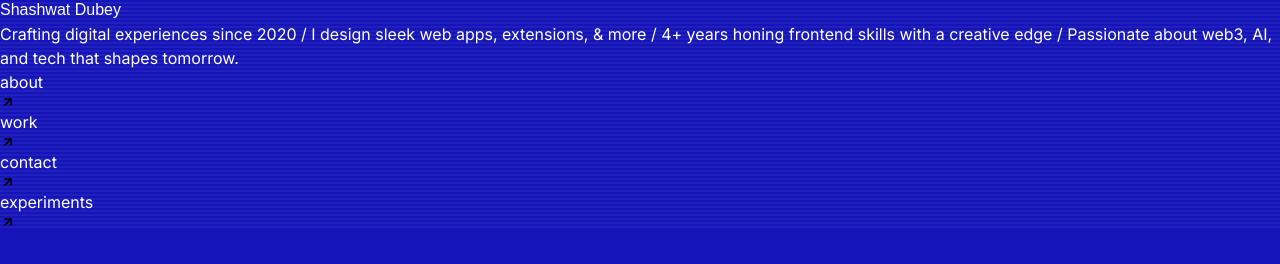
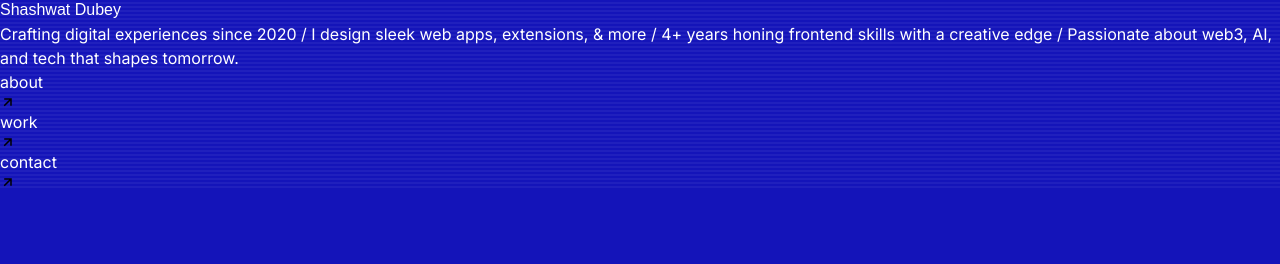
Before and after one commit to shashwtd/brutalist-retro-portfolio, a Next.js app: page / in a window 1280 px wide. Shown: the part 242-506 px from the top of the page. Built offline with nearby package versions, Linux system fonts and the light colour scheme; a web font is replaced by a local one.

Commit message:
hiding experiements button

```diff
--- a/src/app/page.tsx
+++ b/src/app/page.tsx
@@ -82,7 +82,7 @@ export default function Home() {
                 { name: "about", path: "/" },
                 { name: "work", path: "/" },
                 { name: "contact", path: "/" },
-                { name: "experiments", path: "/" },
+                // { name: "experiments", path: "/" },
               ].map((link, i) => (
                 <a
                   key={link.name}
```
